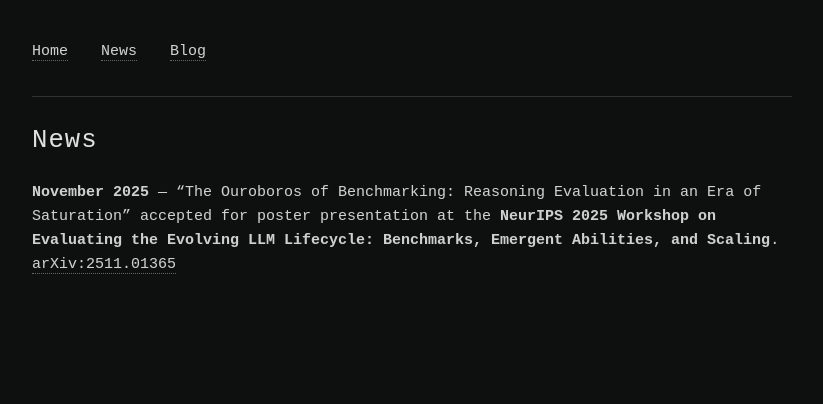
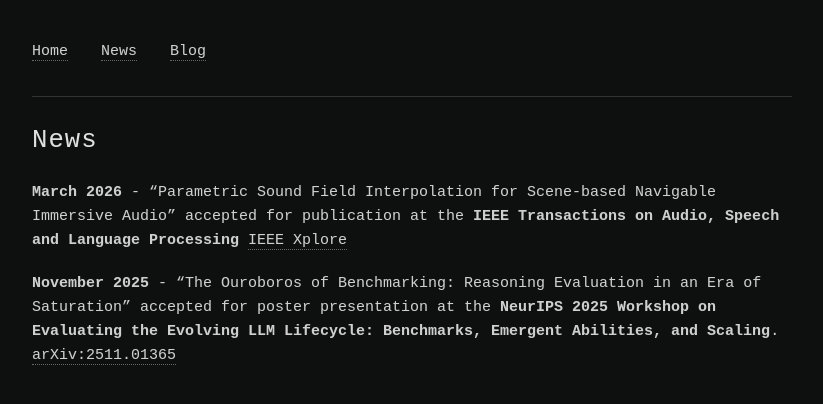
Before and after one commit to ieddeveci/ieddeveci.github.io, a Jekyll site: the page built from news.md, in a window 1280 px wide. Shown: the top 404 px of the page, without its empty margins (228-1051 px from the left). Built offline with Jekyll 4.4.1, drawn with Linux system fonts in a browser that asks for light colours.

Commit message:
Update news.md with new publication details

```diff
--- a/news.md
+++ b/news.md
@@ -3,5 +3,8 @@ layout: page
 title: News
 permalink: /news/
 ---
-**November 2025** — “The Ouroboros of Benchmarking: Reasoning Evaluation in an Era of Saturation” accepted for poster presentation at the **NeurIPS 2025 Workshop on Evaluating the Evolving LLM Lifecycle: Benchmarks, Emergent Abilities, and Scaling**.
+
+**March 2026** - "Parametric Sound Field Interpolation for Scene-based Navigable Immersive Audio" accepted for publication at the **IEEE Transactions on Audio, Speech and Language Processing** [IEEE Xplore](https://ieeexplore.ieee.org/abstract/document/11425806)
+
+**November 2025** - "The Ouroboros of Benchmarking: Reasoning Evaluation in an Era of Saturation" accepted for poster presentation at the **NeurIPS 2025 Workshop on Evaluating the Evolving LLM Lifecycle: Benchmarks, Emergent Abilities, and Scaling**.
 [arXiv:2511.01365](https://arxiv.org/abs/2511.01365)
```
